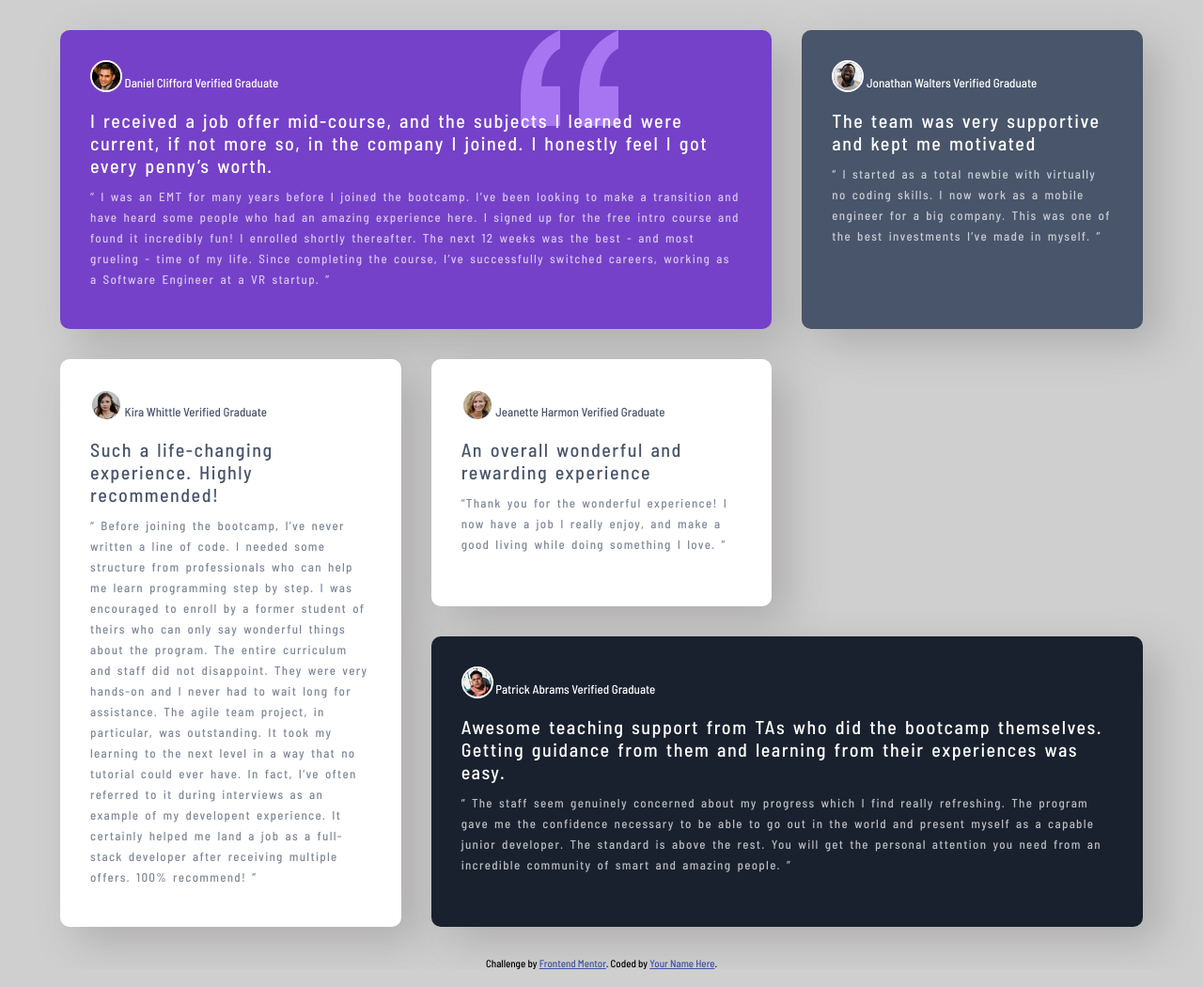
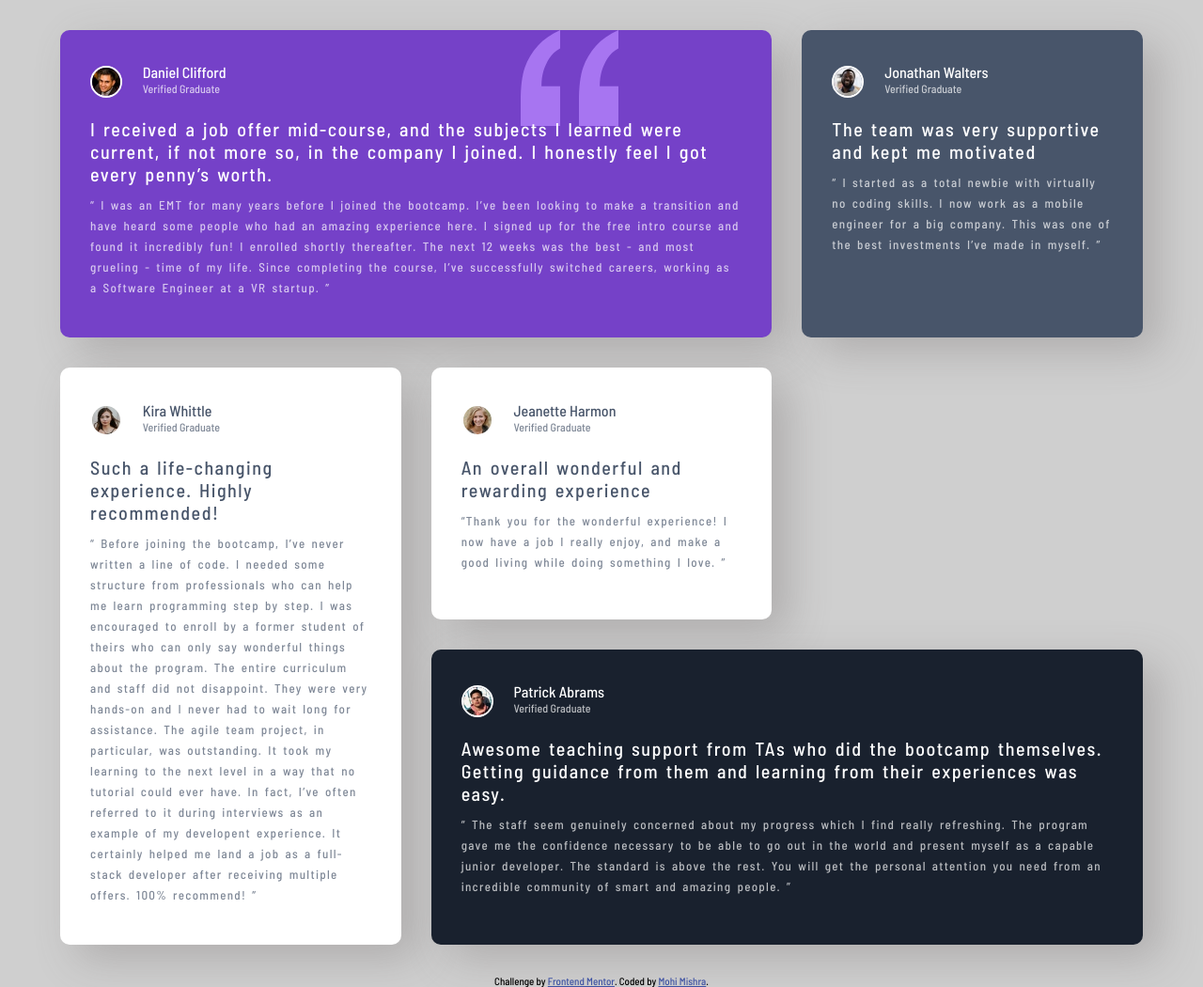
Before and after one commit to mishra016/testimonial-grid, a plain HTML site: page index.html in a window 1280 px wide. Shown: the whole page at 94% size. Drawn offline with Linux system fonts and the light colour scheme.

Commit message:
Update index.html

```diff
--- a/index.html
+++ b/index.html
@@ -22,8 +22,10 @@
 
   <div id="clifford" class="card one">
     <img class="img-circular" src="images/image-daniel.jpg" alt="img">
+    <div class="designation">
     <span class ="name">Daniel Clifford</span>
-    <span>Verified Graduate</span>
+    <span class="verified">Verified Graduate</span>
+    </div>
     <div class="description">
       <h3>I received a job offer mid-course, and the subjects I learned were current, if not more so,
       in the company I joined. I honestly feel I got every penny’s worth.</h3>
@@ -38,8 +40,10 @@
 
   <div id="walters" class="card one">
     <img class="img-circular" src="images/image-jonathan.jpg" alt="img">
-    <span class ="name">Jonathan Walters</span>
-    <span>Verified Graduate</span>
+    <div class="designation">
+    <span class ="name">Jonathan Walters</span> <br>
+    <span class="verified">Verified Graduate</span>
+    </div>
     <div class="description">
       <h3>The team was very supportive and kept me motivated</h3>
 
@@ -50,8 +54,10 @@
 
   <div id="whittle" class="card two">
     <img class="img-circular" src="images/image-kira.jpg" alt="img">
-    <span class ="name">Kira Whittle</span>
-    <span>Verified Graduate</span>
+    <div class="designation">
+    <span class ="name">Kira Whittle</span><br>
+    <span class="verified">Verified Graduate</span>
+    </div>
     <div class="description">
       <h3>Such a life-changing experience. Highly recommended!</h3>
 
@@ -68,8 +74,10 @@
 
   <div id="harmon" class="card two">
     <img class="img-circular" src="images/image-jeanette.jpg" alt="img">
+    <div class="designation">
     <span class ="name">Jeanette Harmon</span>
-    <span>Verified Graduate</span>
+    <span class="verified">Verified Graduate</span>
+    </div>
     <div class="description">
       <h3>An overall wonderful and rewarding experience</h3>
 
@@ -81,8 +89,10 @@
 
   <div id="abrams" class="card one">
     <img class="img-circular" src="images/image-patrick.jpg" alt="img">
+    <div class="designation">
     <span class ="name">Patrick Abrams</span>
-    <span>Verified Graduate</span>
+    <span class="verified">Verified Graduate</span>
+    </div>
     <div class="description">
       <h3>Awesome teaching support from TAs who did the bootcamp themselves. Getting guidance from them and
       learning from their experiences was easy.</h3>
@@ -99,7 +109,7 @@
 
   <div class="attribution">
     Challenge by <a href="https://www.frontendmentor.io?ref=challenge" target="_blank">Frontend Mentor</a>.
-    Coded by <a href="#">Your Name Here</a>.
+    Coded by <a href="#">Mohi Mishra</a>.
   </div>
 </body>
 </html>
```
